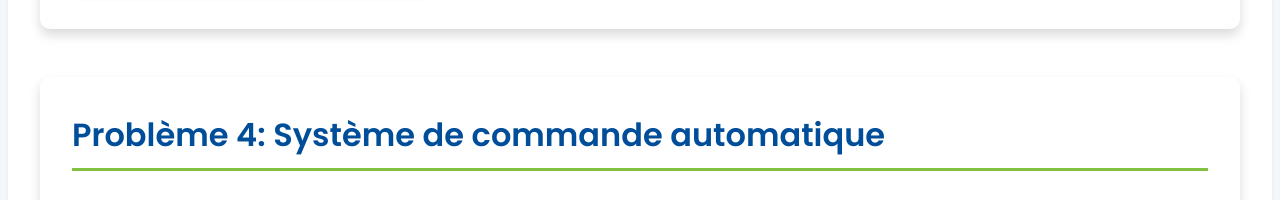
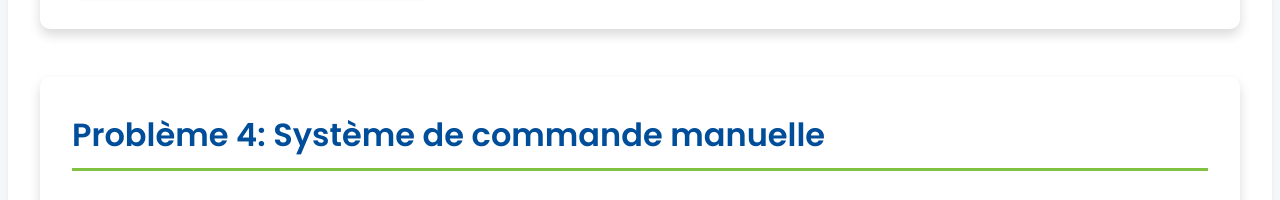
Before and after one commit to anderson-santiago-silva/presentation-sani-tec, a plain HTML site: page index.html in a window 1280 px wide. Shown: the part 2998-3198 px from the top of the page. Drawn offline with Linux system fonts and the light colour scheme.

Commit message:
update problemme

```diff
--- a/index.html
+++ b/index.html
@@ -524,7 +524,7 @@
         </div>
 
         <div class="problem-section">
-            <h3>Problème 4: Système de commande automatique</h3>
+            <h3>Problème 4: Système de commande manuelle</h3>
             <div class="problem-details">
                 <div class="detail-box">
                     <h4>SITUATION</h4>
```
